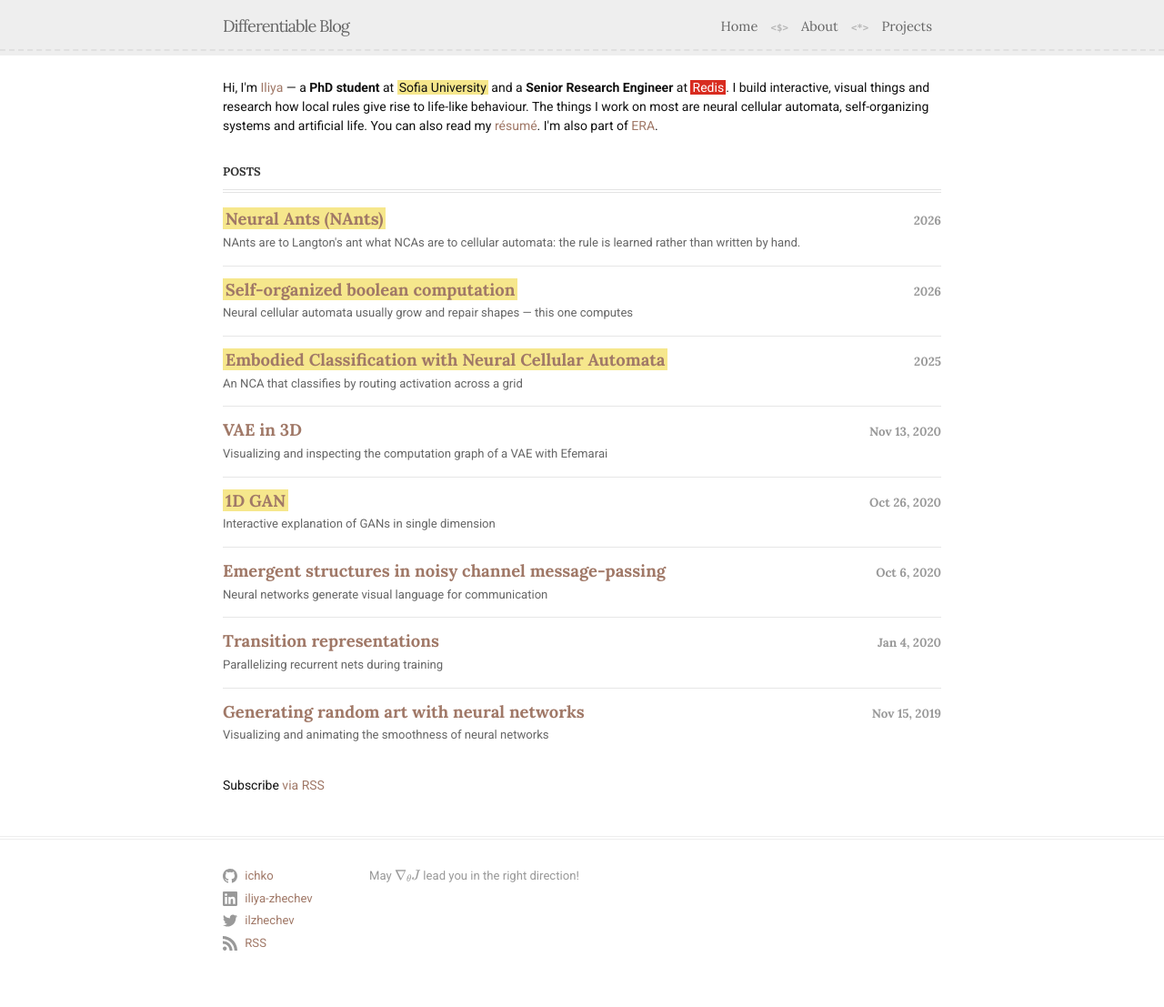
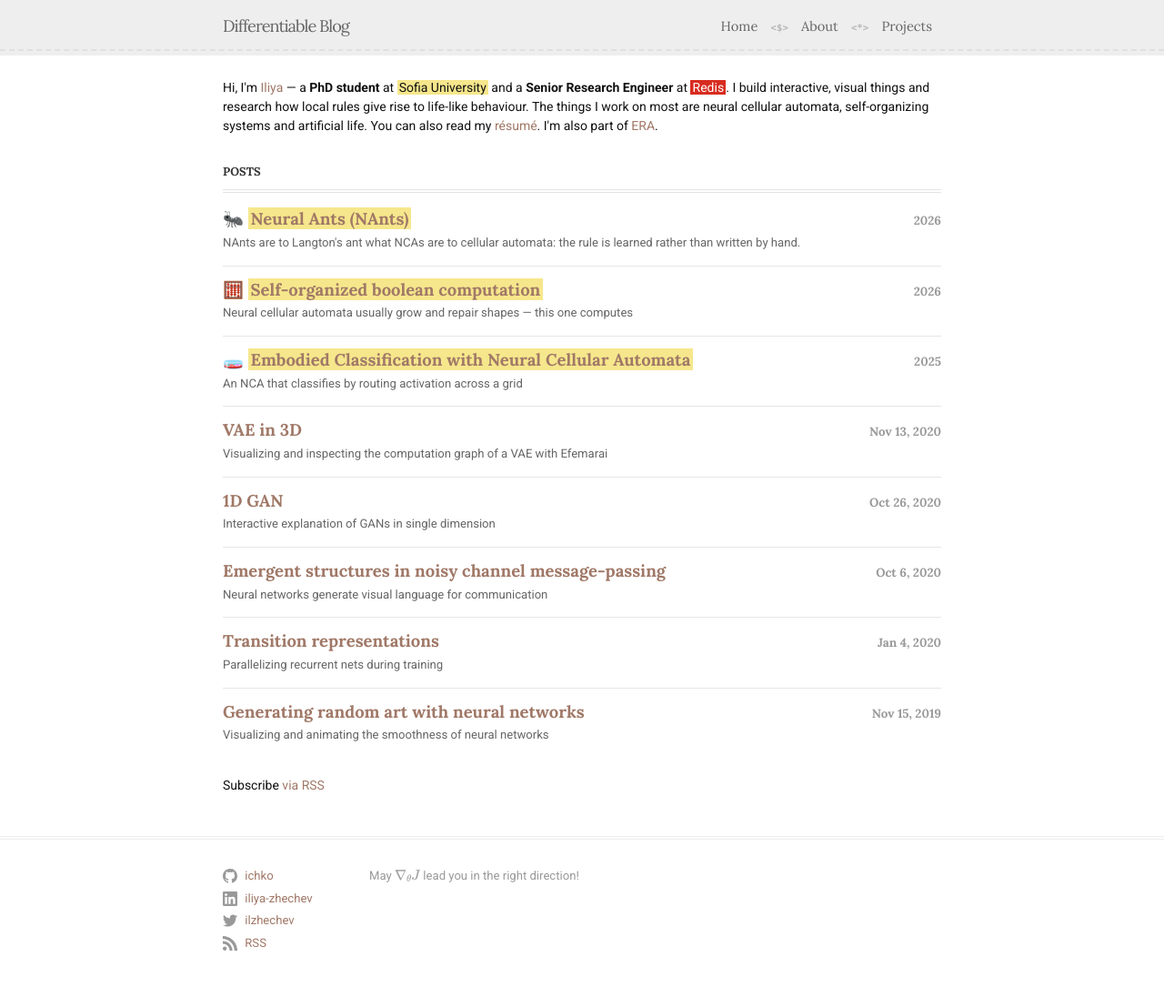
Before and after one commit to ichko/ichko.github.io, a Jekyll site: the page built from index.markdown, in a window 1280 px wide. Shown: the whole page at 91% size. Built offline with Jekyll 4.4.1, drawn with Linux system fonts in a browser that asks for light colours; formulas are drawn with MathJax 3.

Commit message:
Unpin 1D GAN; add topic emoji to highlighted post links
Co-Authored-By: Claude Opus 5 (1M context) <noreply@anthropic.com>

```diff
--- a/_layouts/home.html
+++ b/_layouts/home.html
@@ -23,7 +23,7 @@ layout: default
     <li>
       <a class="post-link" href="https://ichko.github.io/nants/" target="_blank" rel="noopener">
         <h4 class="post-head">
-          <span class="post-link-title"><span class="hl">Neural Ants (NAnts)</span></span>
+          <span class="post-link-title">🐜 <span class="hl">Neural Ants (NAnts)</span></span>
           <span class="post-link-date">2026</span>
         </h4>
         <div class="post-link-subtitle">NAnts are to Langton's ant what NCAs are to cellular automata: the rule is learned rather than written by hand.</div>
@@ -32,7 +32,7 @@ layout: default
     <li>
       <a class="post-link" href="https://ncpu.pages.dev/" target="_blank" rel="noopener">
         <h4 class="post-head">
-          <span class="post-link-title"><span class="hl">Self-organized boolean computation</span></span>
+          <span class="post-link-title">🧮 <span class="hl">Self-organized boolean computation</span></span>
           <span class="post-link-date">2026</span>
         </h4>
         <div class="post-link-subtitle">Neural cellular automata usually grow and repair shapes — this one computes</div>
@@ -41,7 +41,7 @@ layout: default
     <li>
       <a class="post-link" href="https://nca-spatial-classification.pages.dev/" target="_blank" rel="noopener">
         <h4 class="post-head">
-          <span class="post-link-title"><span class="hl">Embodied Classification with Neural Cellular Automata</span></span>
+          <span class="post-link-title">🧫 <span class="hl">Embodied Classification with Neural Cellular Automata</span></span>
           <span class="post-link-date">2025</span>
         </h4>
         <div class="post-link-subtitle">An NCA that classifies by routing activation across a grid</div>
```
Also changed, not shown: _posts/2020-10-26-one-d-gan.md (+0 -1 lines).
